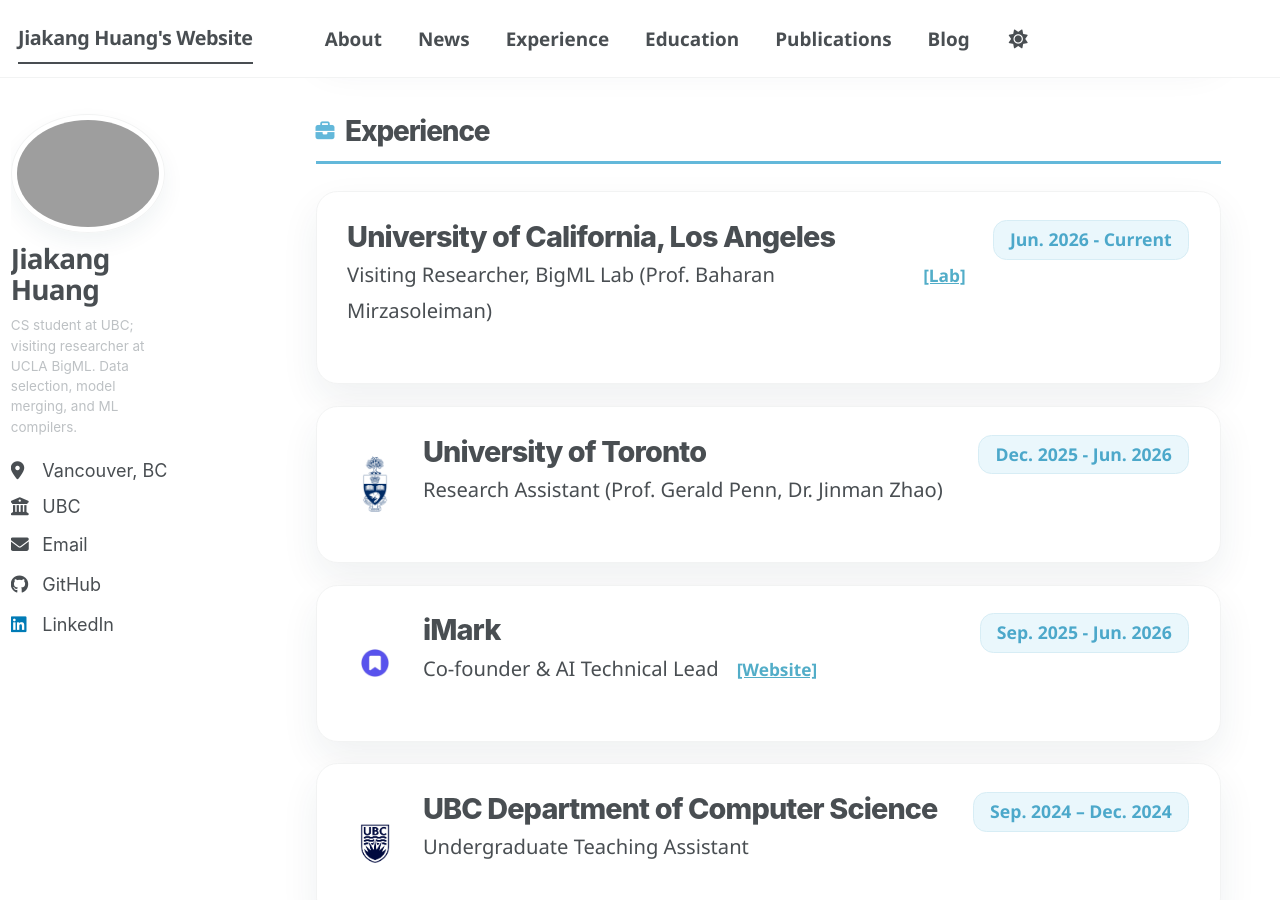
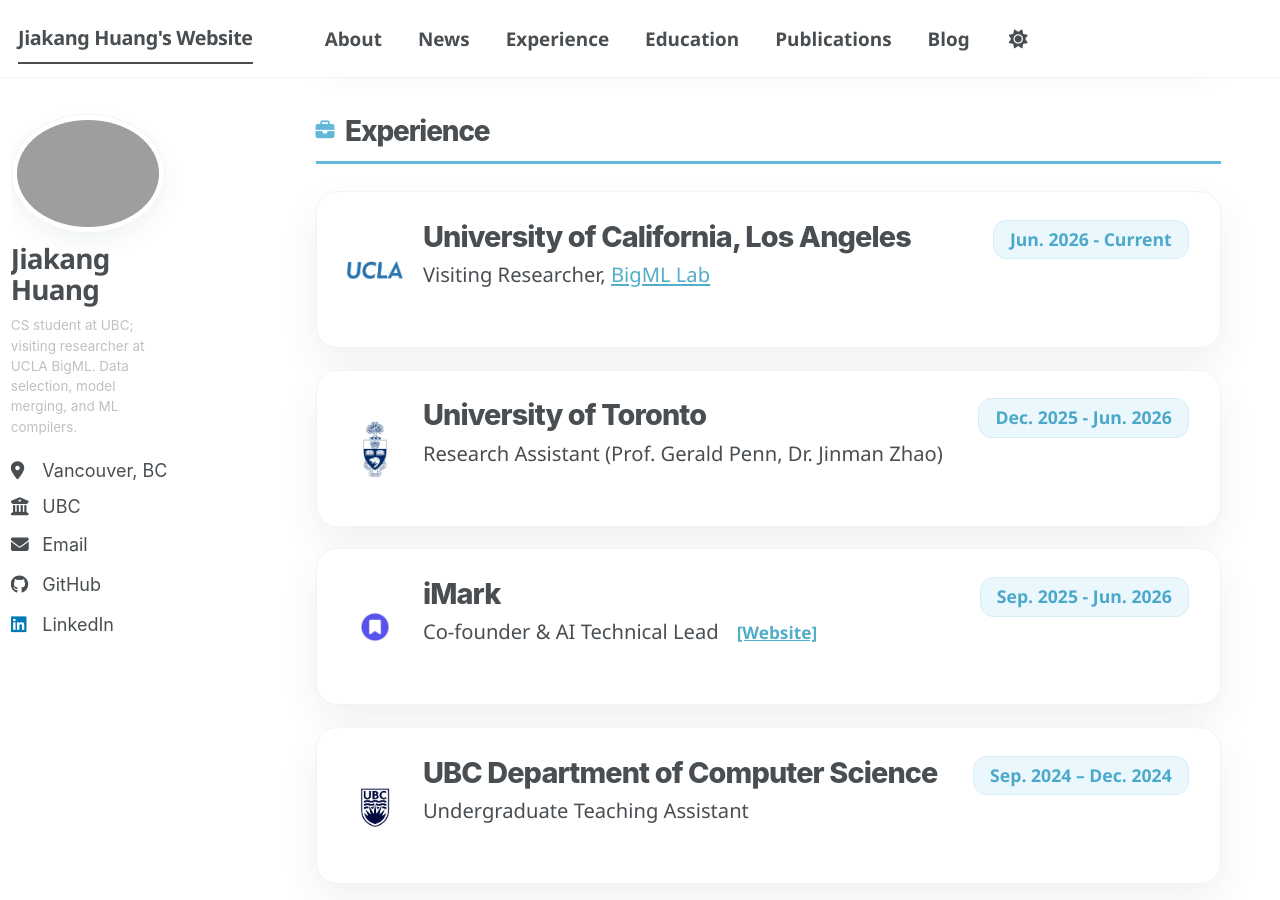
Before and after one commit to DanielHuangjiakang/danielhuangjiakang.github.io, a Jekyll site: the page built from _pages/about.md, in a window 1280 px wide and 900 px high, scrolled down 2002 px. Built offline with Jekyll 4.4.1, drawn with Linux system fonts in a browser that asks for light colours; a script bundle is joined from its source files by our own code; library files that are not in the unit come from our copies.

Commit message:
Add UCLA logo to experience

```diff
--- a/_pages/about.md
+++ b/_pages/about.md
@@ -111,12 +111,10 @@
 
     <div class="home-card">
       <div class="home-card__body">
+        <div class="home-card__logo-wrap"><img class="home-card__logo" src="/images/ucla-logo.png" alt="UCLA" style="width:68px;height:68px;object-fit:contain;"></div>
         <div class="home-card__main">
           <h3>University of California, Los Angeles</h3>
-          <p class="home-card__detail home-card__detail--with-link">
-            <span>Visiting Researcher, BigML Lab (Prof. Baharan Mirzasoleiman)</span>
-            <a class="home-card__detail-link" href="https://baharanm.github.io/bigml/">[Lab]</a>
-          </p>
+          <p class="home-card__detail">Visiting Researcher, <a href="https://baharanm.github.io/bigml/">BigML Lab</a></p>
         </div>
       </div>
       <div class="home-card__period">Jun. 2026 - Current</div>
```
Also changed, not shown: images/ucla-logo.png (added).
